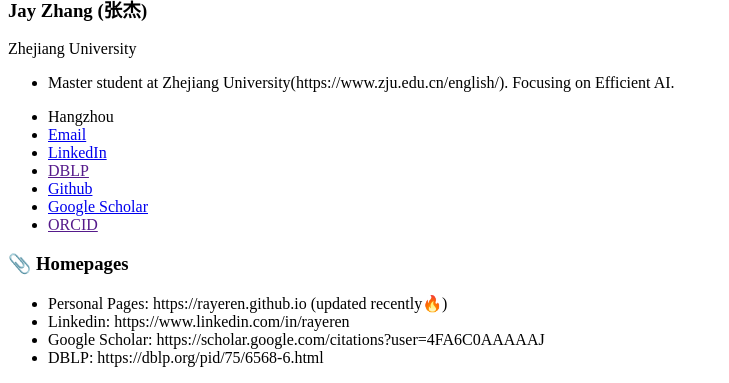
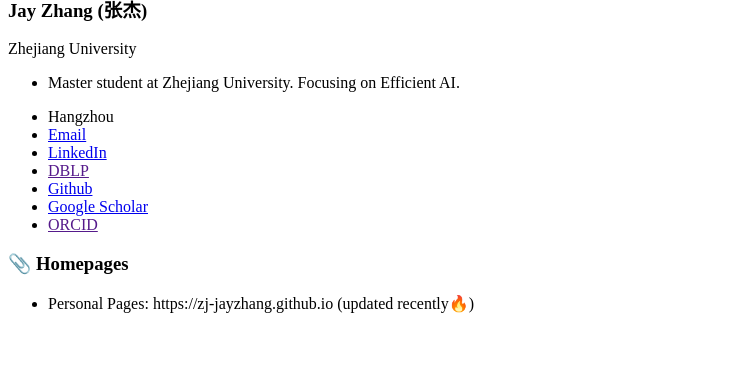
Before and after one commit to zj-jayzhang/zj-jayzhang.github.io, a Jekyll site: the page built from _pages/includes/homepage.md, in a window 1280 px wide, cut to the strip 530-913 px from the top of the page. Shown: the whole strip, without its empty margins (0-729 px from the left). Built offline with Jekyll 4.4.1, drawn with Linux system fonts in a browser that asks for light colours; our own code applies the rules of GitHub Pages for plain Markdown files.

Commit message:
first commit

```diff
--- a/_config.yml
+++ b/_config.yml
@@ -7,7 +7,7 @@
 
 # Site Settings
 title                    : "Jay Zhang (张杰)"
-description              : "Master student at Zhejiang University(https://www.zju.edu.cn/english/). Focusing on Efficient AI."
+description              : "Master student at Zhejiang University. Focusing on Efficient AI."
 repository               : "zj-jayzhang/zj-jayzhang.github.io"
 google_scholar_stats_use_cdn : true
 
--- a/_pages/includes/homepage.md
+++ b/_pages/includes/homepage.md
@@ -1,5 +1,5 @@
 # 📎 Homepages
-- Personal Pages: https://rayeren.github.io (updated recently🔥)
-- Linkedin: https://www.linkedin.com/in/rayeren
-- Google Scholar: https://scholar.google.com/citations?user=4FA6C0AAAAAJ
-- DBLP: https://dblp.org/pid/75/6568-6.html
+- Personal Pages: https://zj-jayzhang.github.io (updated recently🔥)
+<!-- - Linkedin: https://www.linkedin.com/in/rayeren -->
+<!-- - Google Scholar: https://scholar.google.com/citations?user=4FA6C0AAAAAJ -->
+<!-- - DBLP: https://dblp.org/pid/75/6568-6.html -->
```
Also changed, not shown: _pages/includes/pub.md (+2 -1 lines).
